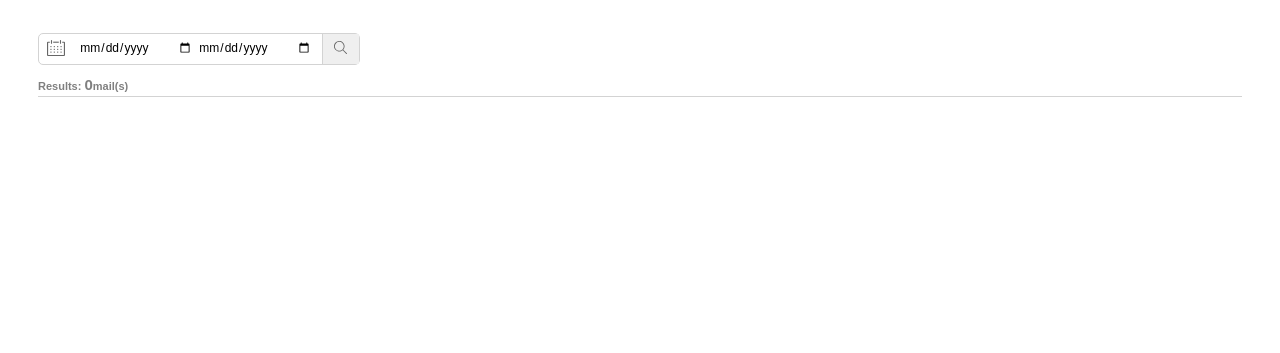
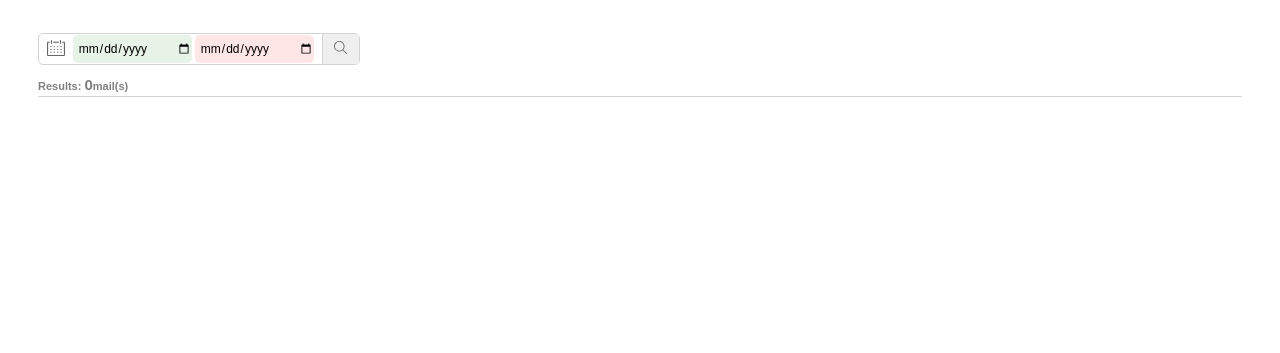
Before and after one commit to dev-vp/UIUX-Design_ArchiveVault, a React app: page / in a window 1280 px wide. Shown: the top 353 px of the page. Built offline with nearby package versions, Linux system fonts and the light colour scheme.

Commit message:
Date Selector Restyled

```diff
--- a/app/components/Header.js
+++ b/app/components/Header.js
@@ -27,8 +27,8 @@ class Header extends React.Component {
       <div id='header'>
         <form id='search-form' onSubmit={(e) => handleSubmit(e, this.state.dateRange)}>
           <img id='icon-calender' className='icons' src='assets/icon_calender.svg' />
-          <input type='date' className='search-box' placeholder='YYYY/MM/DD' name='startDate' onChange={e => this.handleChange(e)} />
-          <input type='date' className='search-box' placeholder='YYYY/MM/DD' name='endDate' onChange={e => this.handleChange(e)} />
+          <input id="startDate" type='date' className='search-box' placeholder='YYYY/MM/DD' name='startDate' onChange={e => this.handleChange(e)} />
+          <input id="endDate" type='date' className='search-box' placeholder='YYYY/MM/DD' name='endDate' onChange={e => this.handleChange(e)} />
           <button type='button' id='search-button' onClick={(e) => handleSubmit(e, this.state.dateRange)}>
             <img id='icon-search' className='icons' src='assets/icon_search.svg' />
           </button>
--- a/public/stylesheet.css
+++ b/public/stylesheet.css
@@ -41,18 +41,28 @@ body {
 .search-box {
   border-radius: 5px;
   border: none;
-  outline: none;
-  margin: 0px;
+  /* outline: none; */
+  /* margin: 0px; */
   /* width: 5em; */
   width: 9.5em;
-  height: 90%;
-  background-color: transparent;
+  height: 95%;
+  /* background-color: transparent; */
   padding-left: 5px;
   font-size: 12px;
+  margin-top: .5px;
 }
 
 .search-box::placeholder {
   color: lightgray;
+}
+
+#startDate {
+  background-color: rgba(0, 128, 0, 0.098);
+  margin-right: 3px;
+}
+
+#endDate {
+  background-color: rgba(255, 0, 0, 0.098);
 }
 
 /* .search-box::-webkit-inner-spin-button,
```
